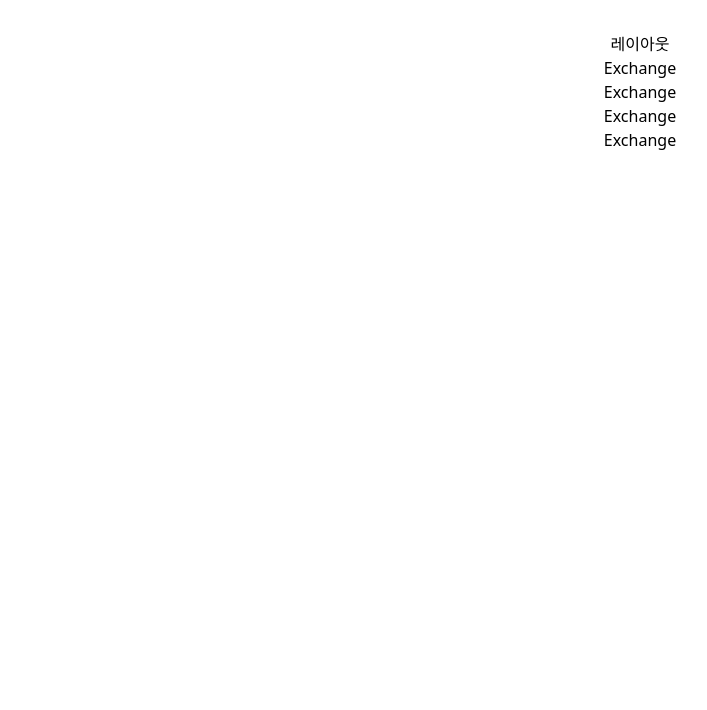
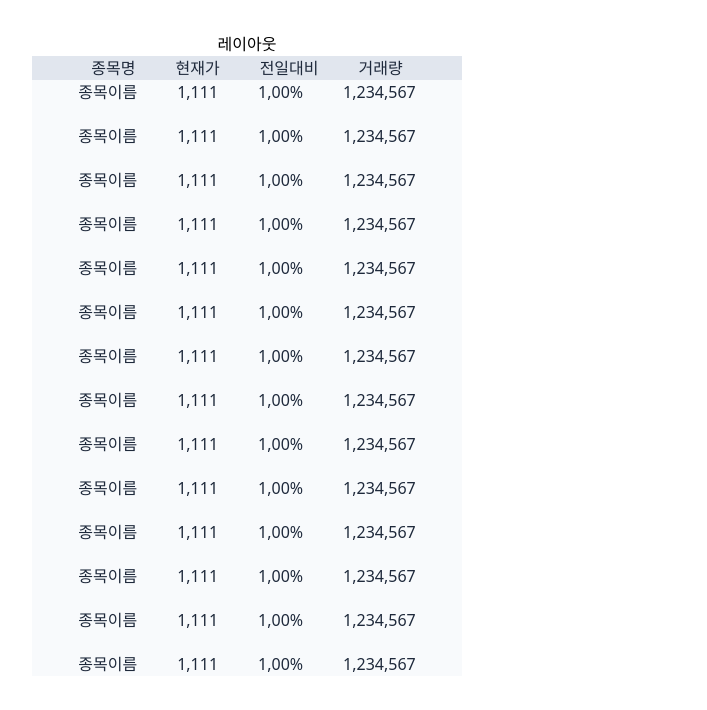
Before and after one commit to bullbear-simulator/frontend, a React (Vite) app: page /exchange in a window 1280 px wide. Shown: the top 710 px of the page, without its empty margins (0-707 px from the left). Built offline with nearby package versions, Linux system fonts and the light colour scheme.

Commit message:
💄 거래소 화면 구성 완료

```diff
--- a/src/components/layout/index.jsx
+++ b/src/components/layout/index.jsx
@@ -2,7 +2,7 @@ import { Outlet } from "react-router-dom";
 
 function Layout() {
   return (
-    <div>
+    <div className="max-w-iphone-14-pro-max">
       <h1>레이아웃</h1>
       <Outlet />
     </div>
--- a/src/pages/Exchange.jsx
+++ b/src/pages/Exchange.jsx
@@ -1,11 +1,99 @@
 function Exchange() {
   return (
-    <div>
-      <h1>Exchange</h1>
-      <h1>Exchange</h1>
-      <h1>Exchange</h1>
-      <h1>Exchange</h1>
-    </div>
+    <main className="max-w-iphone-14-pro-max text-primary_txt-default">
+      <div className="flex gap-10 justify-center bg-secondary_bg-default">
+        <p>종목명</p>
+        <p>현재가</p>
+        <p>전일대비</p>
+        <p>거래량</p>
+      </div>
+      <div className="flex flex-col items-center gap-5 bg-primary_bg-default">
+        <div className="flex gap-10 justify-end items-center">
+          <p>종목이름</p>
+          <p>1,111</p>
+          <p>1,00%</p>
+          <p>1,234,567</p>
+        </div>
+        <div className="flex gap-10 justify-end items-center">
+          <p>종목이름</p>
+          <p>1,111</p>
+          <p>1,00%</p>
+          <p>1,234,567</p>
+        </div>
+        <div className="flex gap-10 justify-end items-center">
+          <p>종목이름</p>
+          <p>1,111</p>
+          <p>1,00%</p>
+          <p>1,234,567</p>
+        </div>
+        <div className="flex gap-10 justify-end items-center">
+          <p>종목이름</p>
+          <p>1,111</p>
+          <p>1,00%</p>
+          <p>1,234,567</p>
+        </div>
+        <div className="flex gap-10 justify-end items-center">
+          <p>종목이름</p>
+          <p>1,111</p>
+          <p>1,00%</p>
+          <p>1,234,567</p>
+        </div>
+        <div className="flex gap-10 justify-end items-center">
+          <p>종목이름</p>
+          <p>1,111</p>
+          <p>1,00%</p>
+          <p>1,234,567</p>
+        </div>
+        <div className="flex gap-10 justify-end items-center">
+          <p>종목이름</p>
+          <p>1,111</p>
+          <p>1,00%</p>
+          <p>1,234,567</p>
+        </div>
+        <div className="flex gap-10 justify-end items-center">
+          <p>종목이름</p>
+          <p>1,111</p>
+          <p>1,00%</p>
+          <p>1,234,567</p>
+        </div>
+        <div className="flex gap-10 justify-end items-center">
+          <p>종목이름</p>
+          <p>1,111</p>
+          <p>1,00%</p>
+          <p>1,234,567</p>
+        </div>
+        <div className="flex gap-10 justify-end items-center">
+          <p>종목이름</p>
+          <p>1,111</p>
+          <p>1,00%</p>
+          <p>1,234,567</p>
+        </div>
+        <div className="flex gap-10 justify-end items-center">
+          <p>종목이름</p>
+          <p>1,111</p>
+          <p>1,00%</p>
+          <p>1,234,567</p>
+        </div>
+        <div className="flex gap-10 justify-end items-center">
+          <p>종목이름</p>
+          <p>1,111</p>
+          <p>1,00%</p>
+          <p>1,234,567</p>
+        </div>
+        <div className="flex gap-10 justify-end items-center">
+          <p>종목이름</p>
+          <p>1,111</p>
+          <p>1,00%</p>
+          <p>1,234,567</p>
+        </div>
+        <div className="flex gap-10 justify-end items-center">
+          <p>종목이름</p>
+          <p>1,111</p>
+          <p>1,00%</p>
+          <p>1,234,567</p>
+        </div>
+      </div>
+    </main>
   );
 }
 
```
